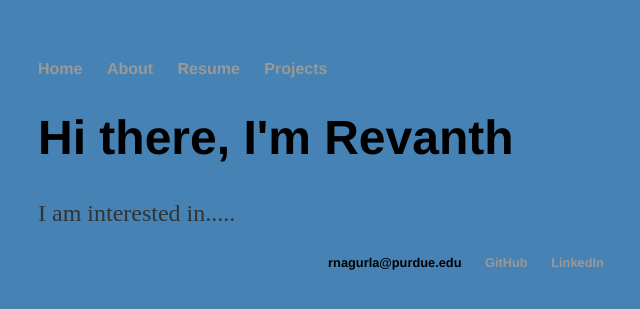
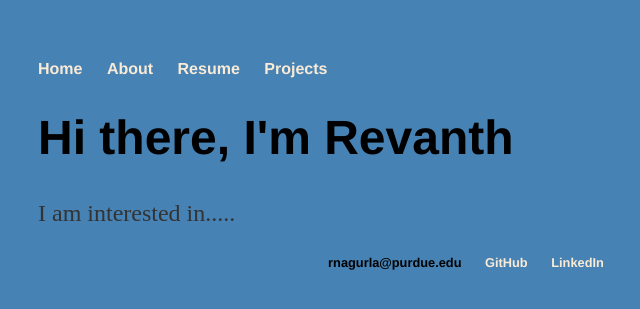
Before and after one commit to rnagurla/rnagurla.github.io, a Jekyll site: the page built from index.html, in a window 1280 px wide. Shown: the top 309 px of the page, without its empty margins (154-794 px from the left). Built offline with Jekyll 4.4.1, drawn with Linux system fonts in a browser that asks for light colours.

Commit message:
Update main.css

```diff
--- a/css/main.css
+++ b/css/main.css
@@ -14,7 +14,7 @@
 }
 a {
     text-decoration: none;
-    color: #999;
+    color: AntiqueWhite;
 }
 a:hover {
     text-decoration: underline;
```
